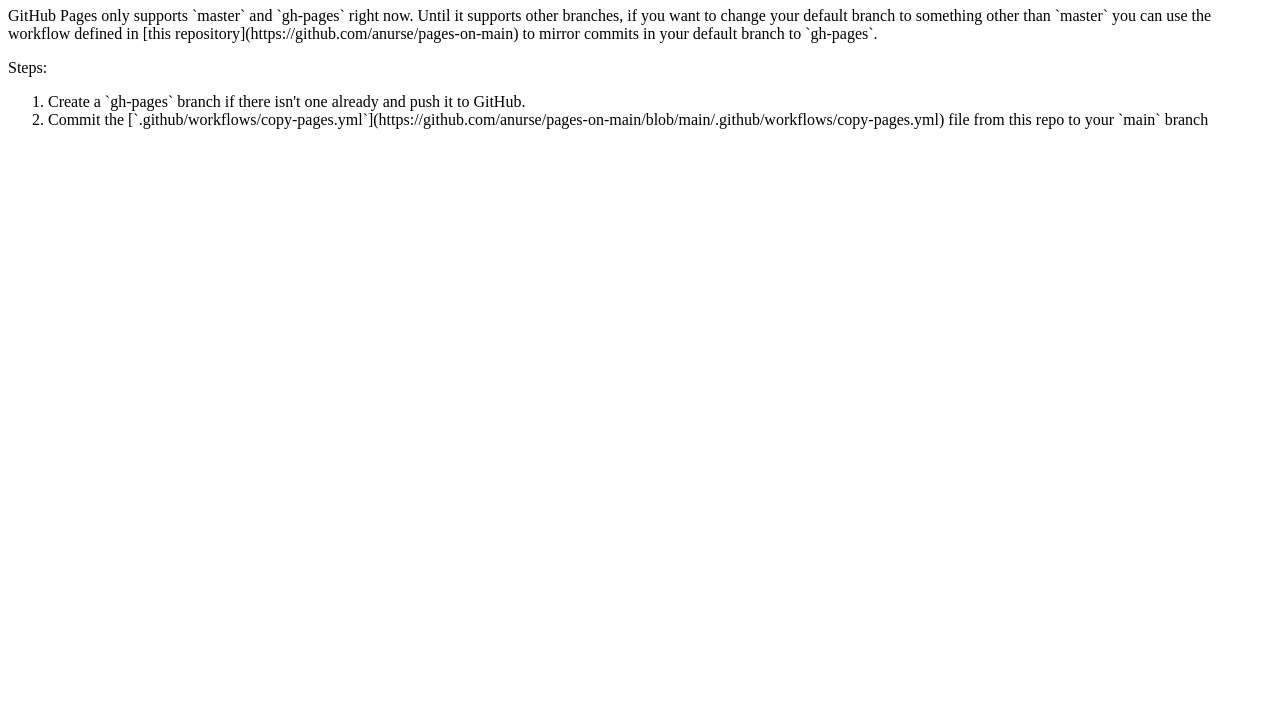
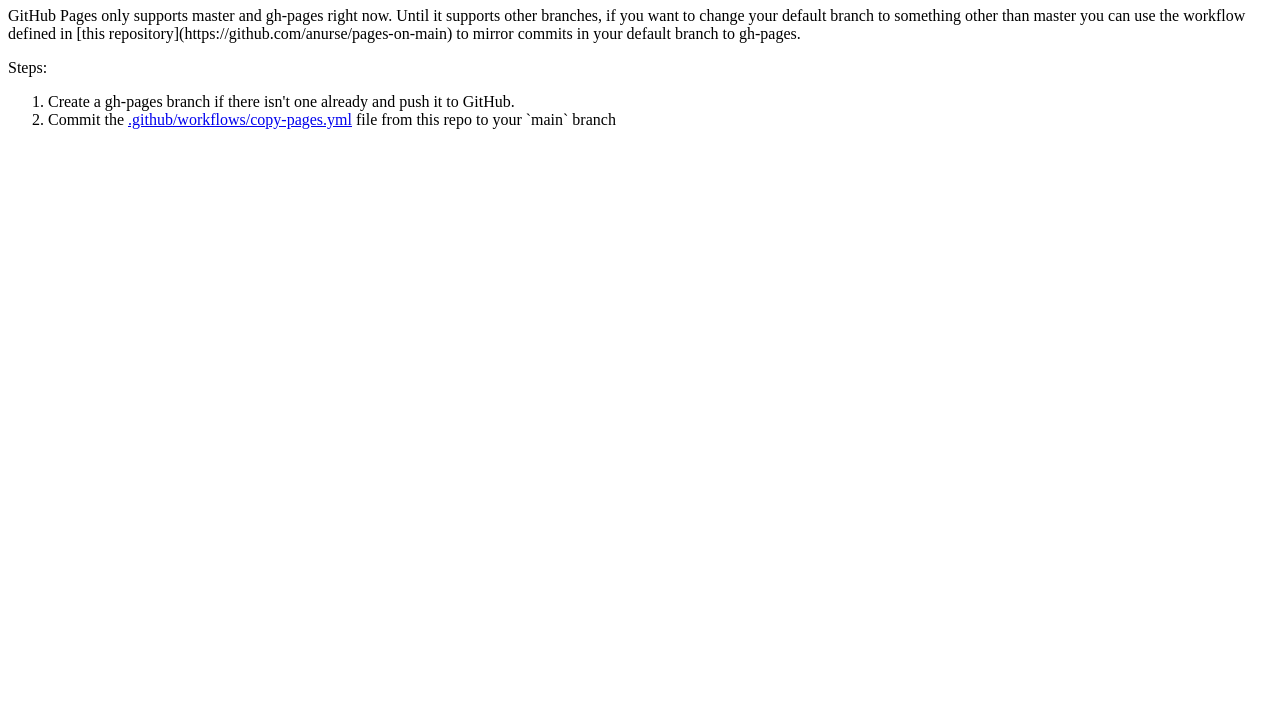
Before and after one commit to analogrelay/pages-on-main, a plain HTML site: page index.html in a window 1280 px wide. Shown: the part 73-800 px from the top of the page. Drawn offline with Linux system fonts and the light colour scheme.

Commit message:
it's not markdown :(

```diff
--- a/index.html
+++ b/index.html
@@ -8,17 +8,17 @@
 <body>
     <h1>Pages on Main</h1>
     <p>
-        GitHub Pages only supports `master` and `gh-pages` right now. Until it supports other branches,
-        if you want to change your default branch to something other than `master` you can use the workflow
+        GitHub Pages only supports master and gh-pages right now. Until it supports other branches,
+        if you want to change your default branch to something other than master you can use the workflow
         defined in [this repository](https://github.com/anurse/pages-on-main) to mirror commits in your default
-        branch to `gh-pages`.
+        branch to gh-pages.
     </p>
     <p>
         Steps:
     </p>
     <ol>
-        <li>Create a `gh-pages` branch if there isn't one already and push it to GitHub.</li>
-        <li>Commit the [`.github/workflows/copy-pages.yml`](https://github.com/anurse/pages-on-main/blob/main/.github/workflows/copy-pages.yml) file from this repo to your `main` branch</li>
+        <li>Create a gh-pages branch if there isn't one already and push it to GitHub.</li>
+        <li>Commit the <a href="https://github.com/anurse/pages-on-main/blob/main/.github/workflows/copy-pages.yml">.github/workflows/copy-pages.yml</a> file from this repo to your `main` branch</li>
     </ol>
 </body>
 
```
